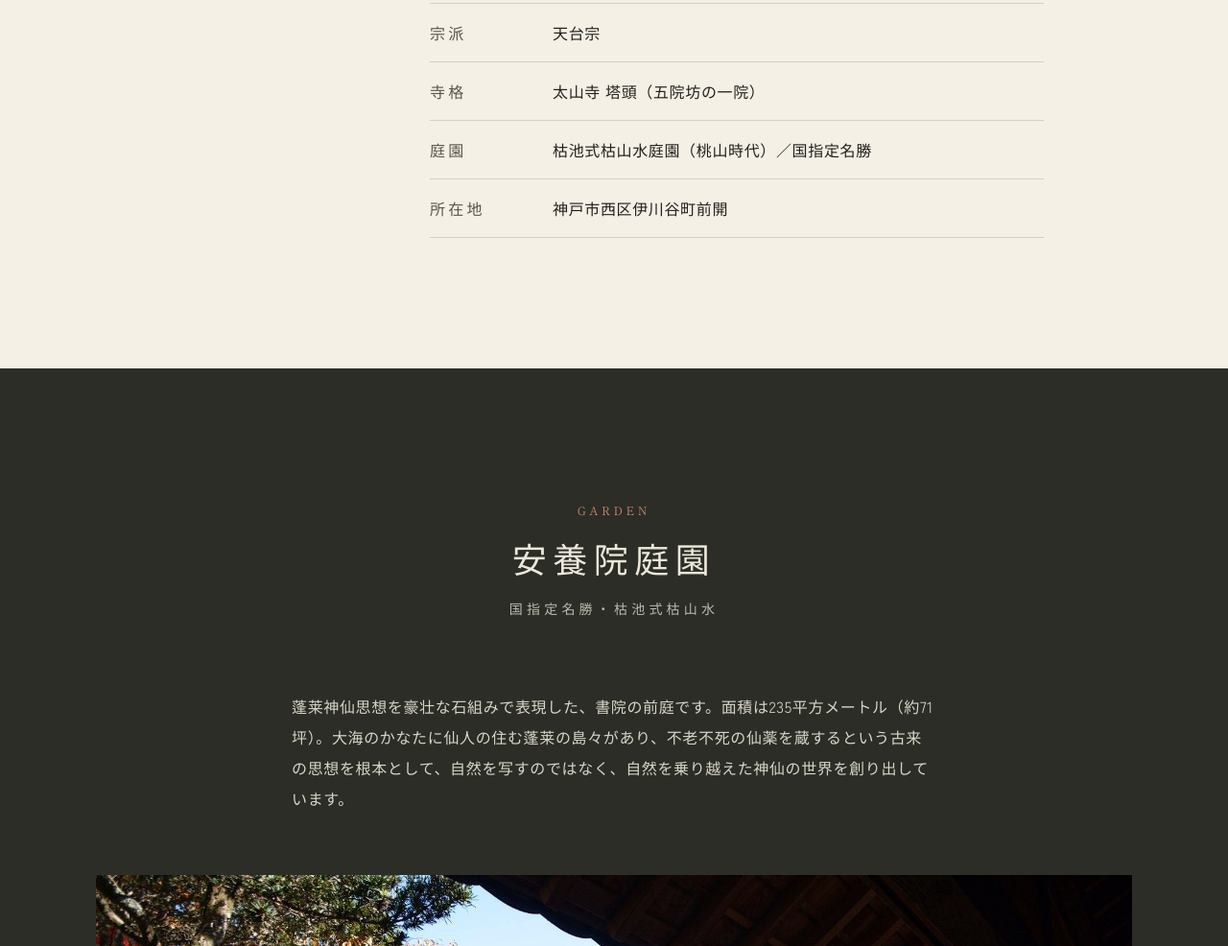
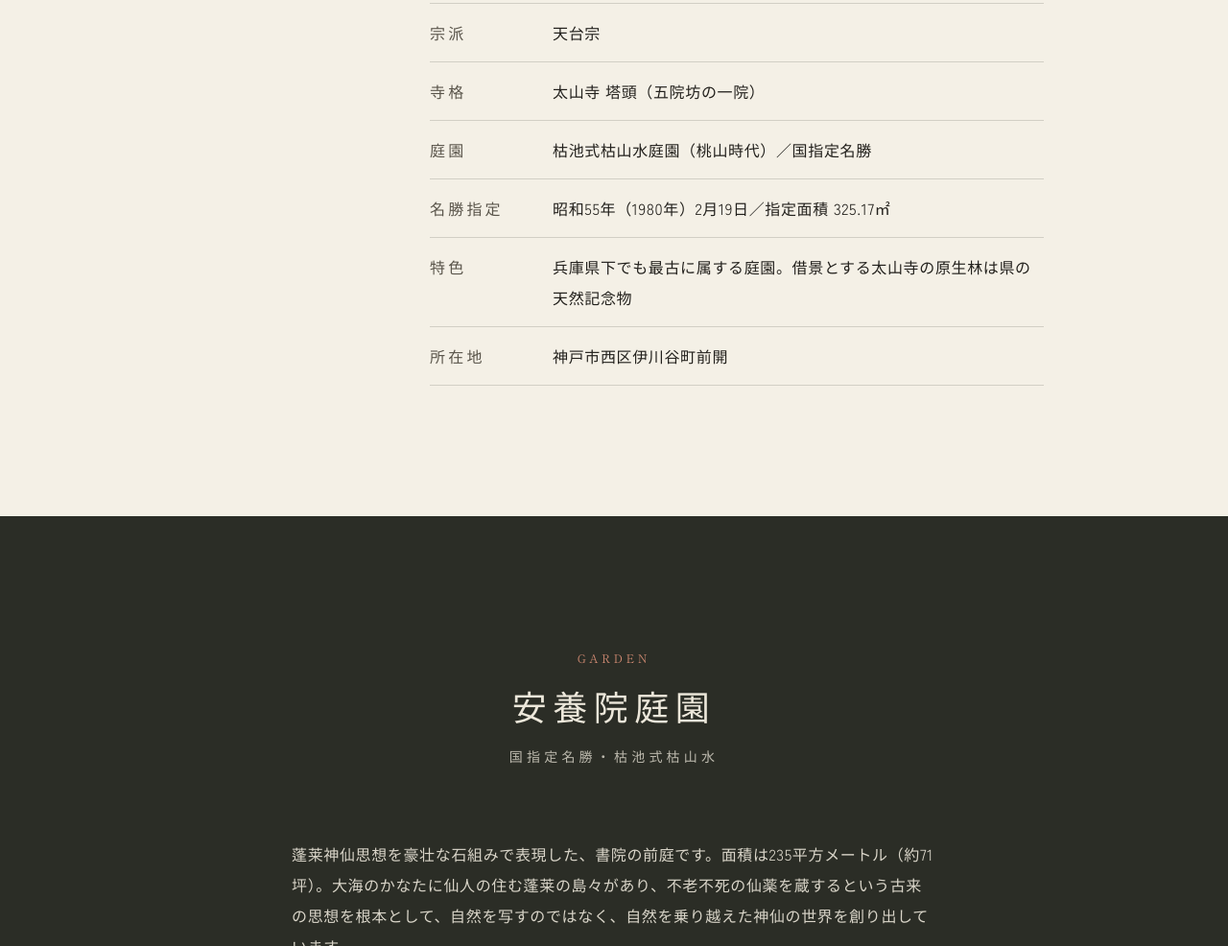
Before and after one commit to anyoin/anyoin.github.io, a plain HTML site: page index.html in a window 1280 px wide. Shown: the part 2089-3075 px from the top of the page at 96% size. Drawn offline with Linux system fonts and the light colour scheme.

Commit message:
説明板の内容（指定年月日・指定面積・特色）を一覧表に追加
Co-Authored-By: Claude Fable 5.2 <noreply@anthropic.com>
Claude-Session: https://claude.ai/code/session_0185uNZ5KLtNXPQ2uT1EDMto

```diff
--- a/index.html
+++ b/index.html
@@ -112,6 +112,8 @@
         <div><dt>宗派</dt><dd>天台宗</dd></div>
         <div><dt>寺格</dt><dd>太山寺 塔頭（五院坊の一院）</dd></div>
         <div><dt>庭園</dt><dd>枯池式枯山水庭園（桃山時代）／国指定名勝</dd></div>
+        <div><dt>名勝指定</dt><dd>昭和55年（1980年）2月19日／指定面積 325.17㎡</dd></div>
+        <div><dt>特色</dt><dd>兵庫県下でも最古に属する庭園。借景とする太山寺の原生林は県の天然記念物</dd></div>
         <div><dt>所在地</dt><dd>神戸市西区伊川谷町前開</dd></div>
       </dl>
     </div>
```
